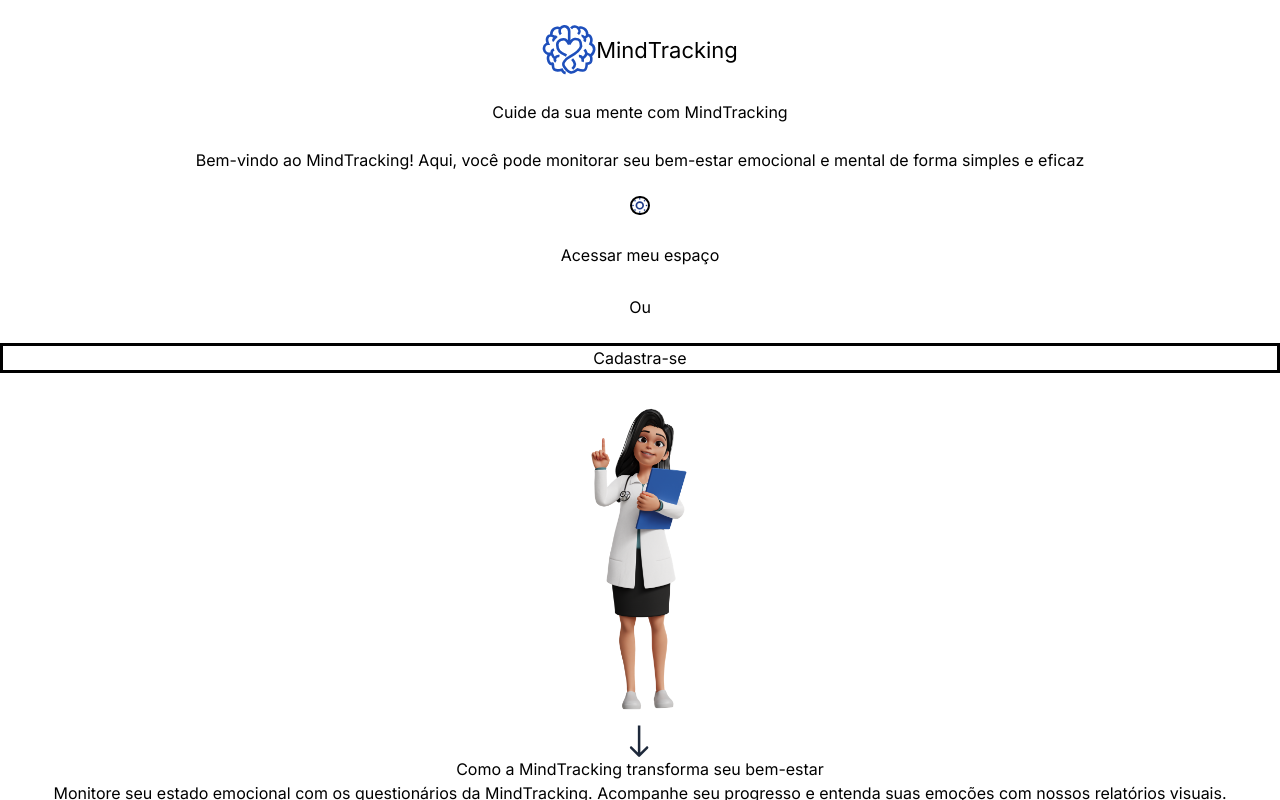
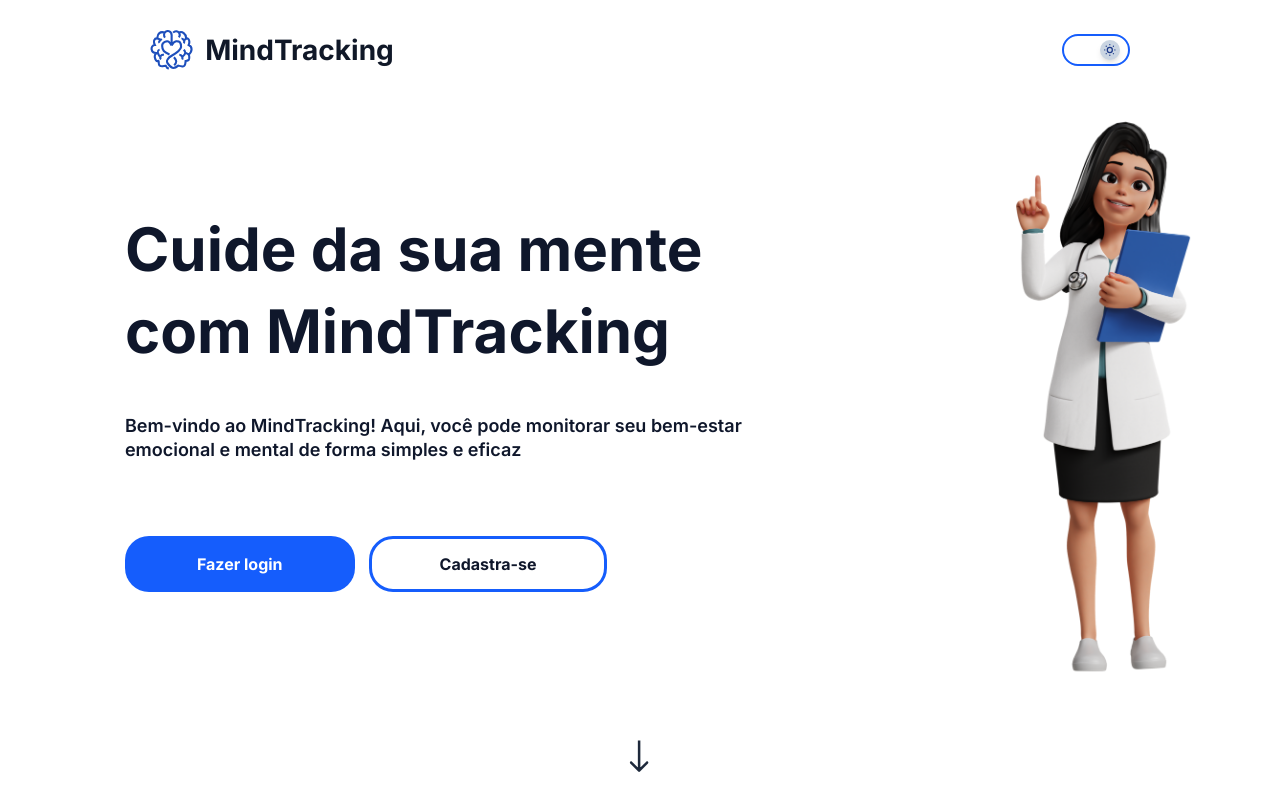
Before and after one commit to riossisabelle/mindtracking-web, a Next.js app: page / in a window 1280 px wide. Built offline with nearby package versions, Linux system fonts and the light colour scheme; no server answers.

Commit message:
erros na estilização

```diff
--- a/src/styles/globals.css
+++ b/src/styles/globals.css
@@ -1,4 +1,4 @@
-@import "tailwindcss/preflight";
+@import "tailwindcss";
 @tailwind utilities;
 
 
```
